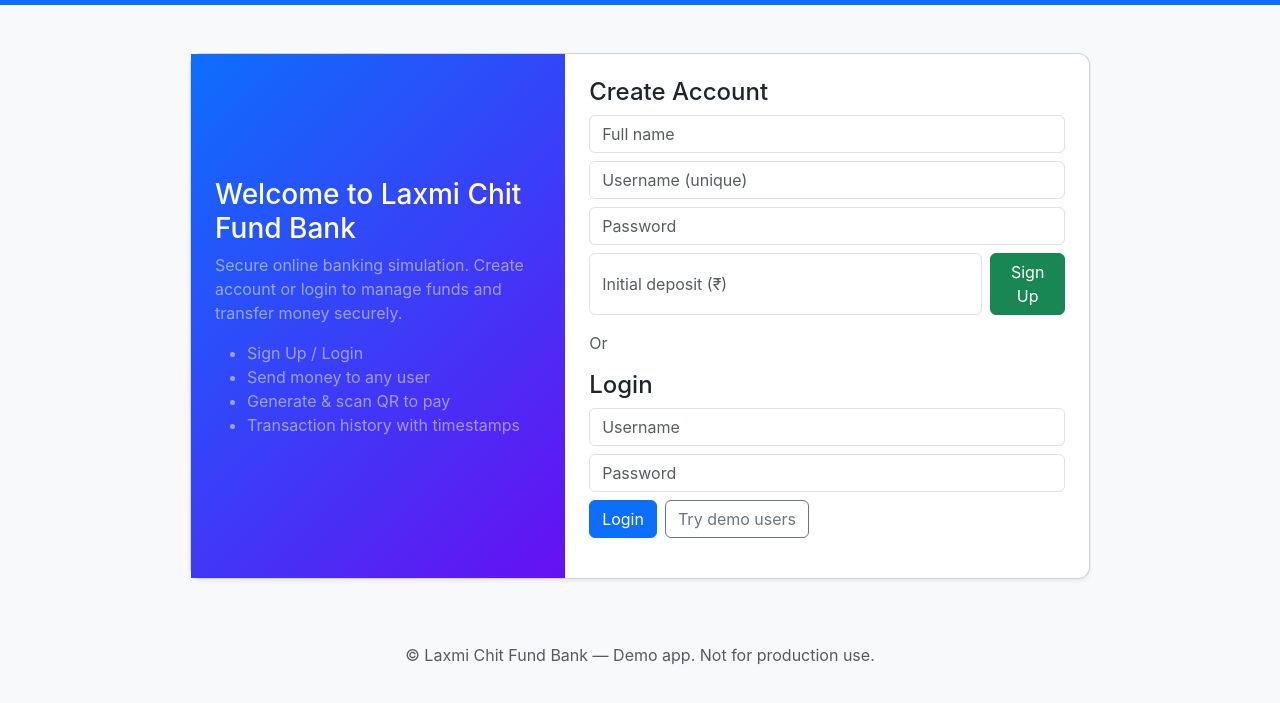
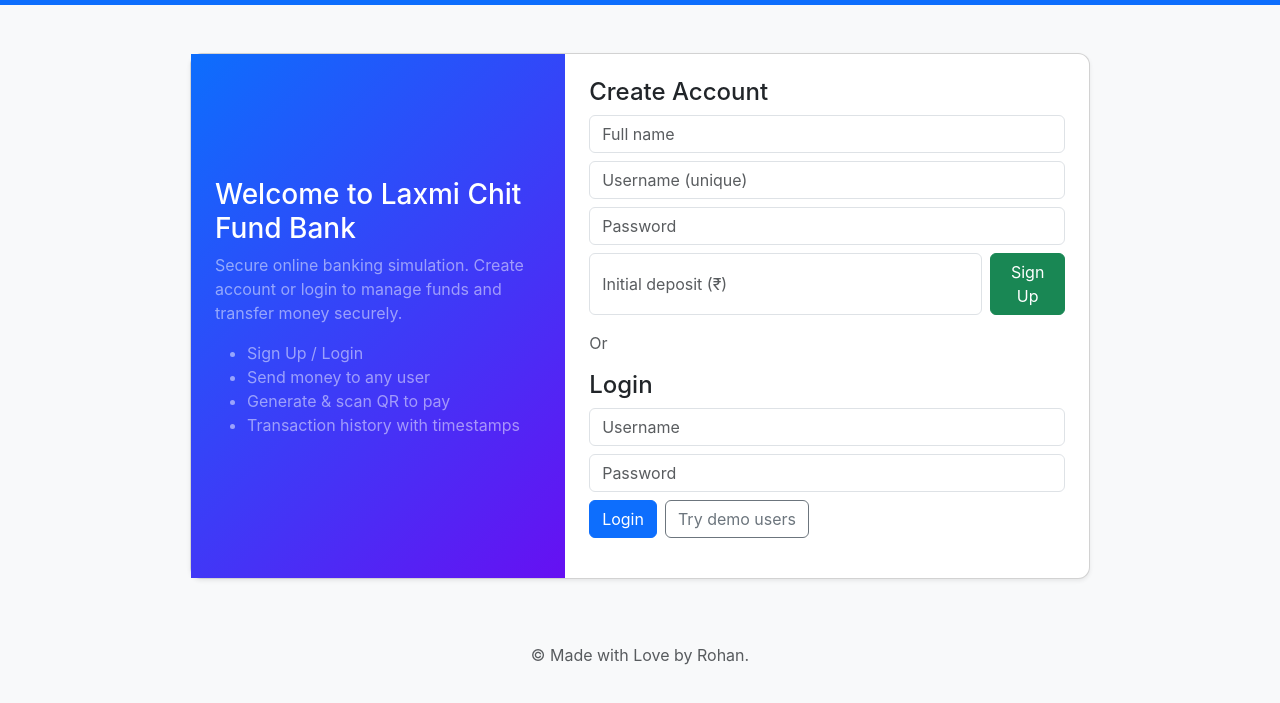
Before and after one commit to rohanh504/Banking-Website, a plain HTML site: page index.html in a window 1280 px wide. Shown: the part 51-754 px from the top of the page. Drawn offline with nearby package versions, Linux system fonts and the light colour scheme.

Commit message:
Update index.html

```diff
--- a/index.html
+++ b/index.html
@@ -174,7 +174,7 @@
 
 <!-- Footer -->
 <footer class="text-center py-3 text-muted">
-  © Laxmi Chit Fund Bank — Demo app. Not for production use.
+  © Made with Love by Rohan.
 </footer>
 
 <script src="script.js"></script>
```
